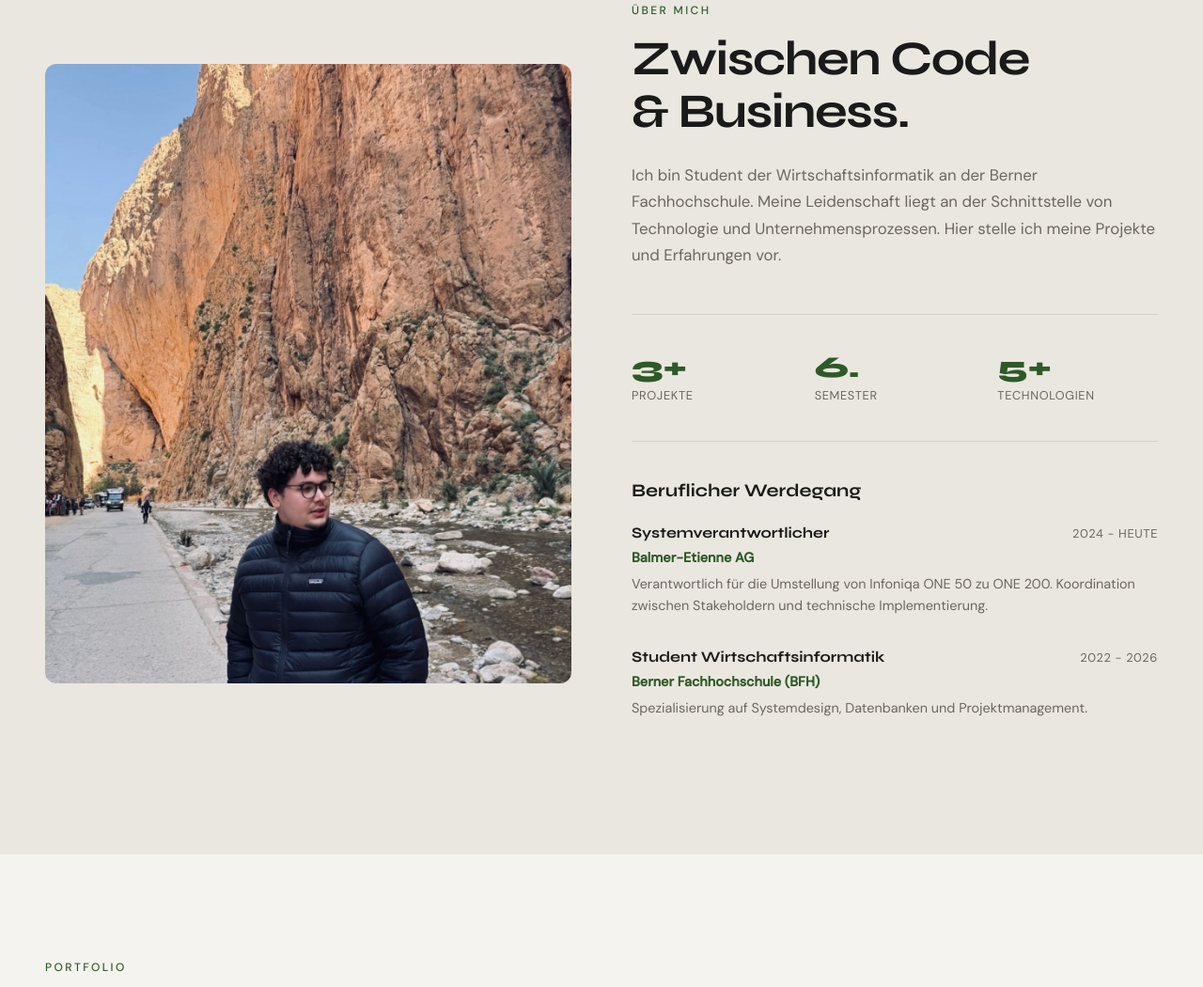
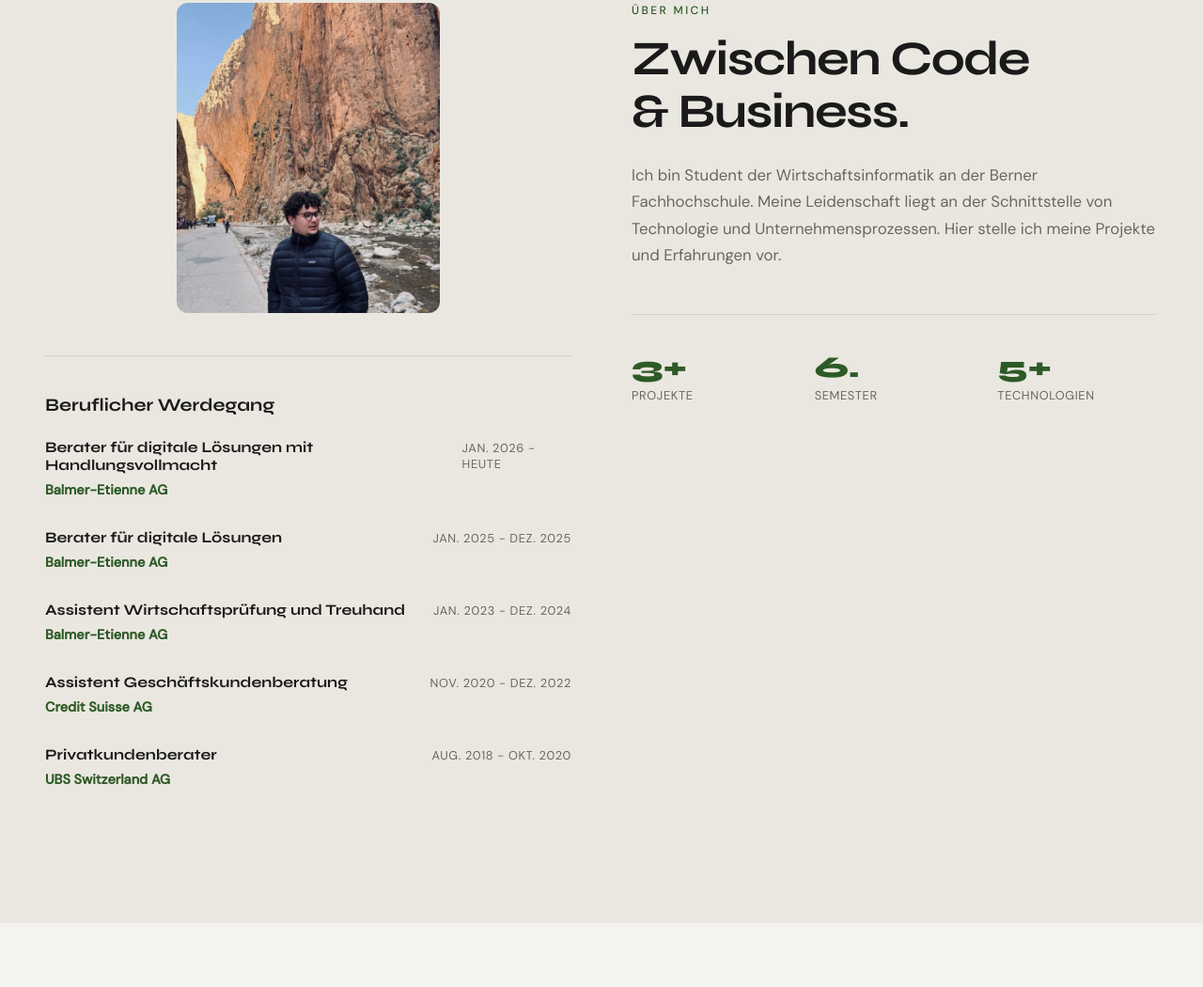
Before and after one commit to Domany99/EWEB_Portfolio, a plain HTML site: page index.html in a window 1280 px wide. Shown: the part 909-1959 px from the top of the page at 94% size. Drawn offline with Linux system fonts and the light colour scheme.

Commit message:
CV added to about me section

```diff
--- a/index.html
+++ b/index.html
@@ -54,8 +54,54 @@
 <!-- ABOUT -->
 <section class="about" id="about">
     <div class="about-grid">
-        <div class="about-image">
-            <img src="pictures/Photo_1.JPEG" alt="Porträtfoto von Dein Name" />
+        <div>
+            <div class="about-image">
+                <img src="pictures/Photo_1.JPEG" alt="Porträtfoto von Dein Name" />
+            </div>
+            <div class="cv-section reveal">
+                <h3 class="cv-title">Beruflicher Werdegang</h3>
+<!-- TODO fix line between picture & CV and about me & stats -->
+                <div class="cv-item">
+                    <div class="cv-header">
+                        <h4 class="cv-position">Berater für digitale Lösungen mit Handlungsvollmacht</h4>
+                        <span class="cv-date">Jan. 2026 - heute</span>
+                    </div>
+                    <p class="cv-company">Balmer-Etienne AG</p>
+                </div>
+
+                <div class="cv-item">
+                    <div class="cv-header">
+                        <h4 class="cv-position">Berater für digitale Lösungen</h4>
+                        <span class="cv-date">Jan. 2025 - Dez. 2025</span>
+                    </div>
+                    <p class="cv-company">Balmer-Etienne AG</p>
+                </div>
+
+                <div class="cv-item">
+                    <div class="cv-header">
+                        <h4 class="cv-position">Assistent Wirtschaftsprüfung und Treuhand</h4>
+                        <span class="cv-date">Jan. 2023 - Dez. 2024</span>
+                    </div>
+                    <p class="cv-company">Balmer-Etienne AG</p>
+                </div>
+
+                <div class="cv-item">
+                    <div class="cv-header">
+                        <h4 class="cv-position">Assistent Geschäftskundenberatung</h4>
+                        <span class="cv-date">Nov. 2020 - Dez. 2022</span>
+                    </div>
+                    <p class="cv-company">Credit Suisse AG</p>
+                </div>
+
+                <div class="cv-item">
+                    <div class="cv-header">
+                        <h4 class="cv-position">Privatkundenberater</h4>
+                        <span class="cv-date">Aug. 2018 - Okt. 2020</span>
+                    </div>
+                    <p class="cv-company">UBS Switzerland AG</p>
+                </div>
+
+            </div>
         </div>
         <div>
             <p class="section-label">Über mich</p>
@@ -77,32 +123,6 @@
                 <div>
                     <div class="stat-number">5+</div>
                     <div class="stat-label">Technologien</div>
-                </div>
-            </div>
-            <div class="cv-section reveal">
-                <h3 class="cv-title">Beruflicher Werdegang</h3>
-
-                <div class="cv-item">
-                    <div class="cv-header">
-                        <h4 class="cv-position">Systemverantwortlicher</h4>
-                        <span class="cv-date">2024 - heute</span>
-                    </div>
-                    <p class="cv-company">Balmer-Etienne AG</p>
-                    <p class="cv-description">
-                        Verantwortlich für die Umstellung von Infoniqa ONE 50 zu ONE 200.
-                        Koordination zwischen Stakeholdern und technische Implementierung.
-                    </p>
-                </div>
-
-                <div class="cv-item">
-                    <div class="cv-header">
-                        <h4 class="cv-position">Student Wirtschaftsinformatik</h4>
-                        <span class="cv-date">2022 - 2026</span>
-                    </div>
-                    <p class="cv-company">Berner Fachhochschule (BFH)</p>
-                    <p class="cv-description">
-                        Spezialisierung auf Systemdesign, Datenbanken und Projektmanagement.
-                    </p>
                 </div>
             </div>
         </div>
--- a/style.css
+++ b/style.css
@@ -350,7 +350,13 @@ section {
     display: grid;
     grid-template-columns: 1fr 1fr;
     gap: 4rem;
-    align-items: center;
+    align-items: flex-start;
+}
+
+.about-image {
+    width: 100%;
+    max-width: 280px;
+    margin: 0 auto 2rem auto;
 }
 
 .about-image img {
@@ -387,6 +393,7 @@ section {
     margin-top: 2.5rem;
     padding-top: 2.5rem;
     border-top: 1px solid var(--border);
+    min-height: 120px;
 }
 
 .stat-number {
@@ -411,6 +418,7 @@ section {
     margin-top: 2.5rem;
     padding-top: 2.5rem;
     border-top: 1px solid var(--border);
+    min-height: 120px;
 }
 
 .cv-title {
```
